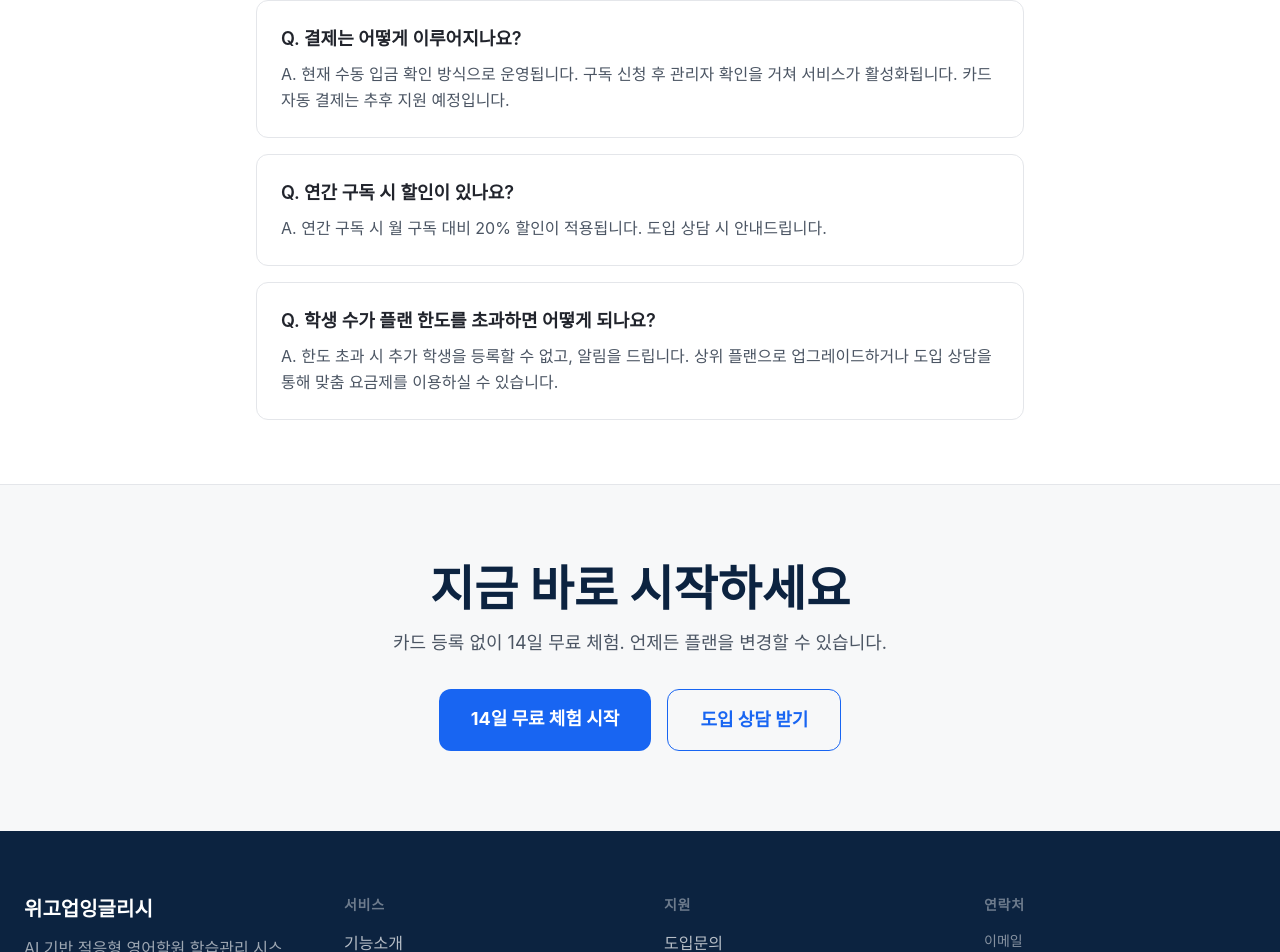
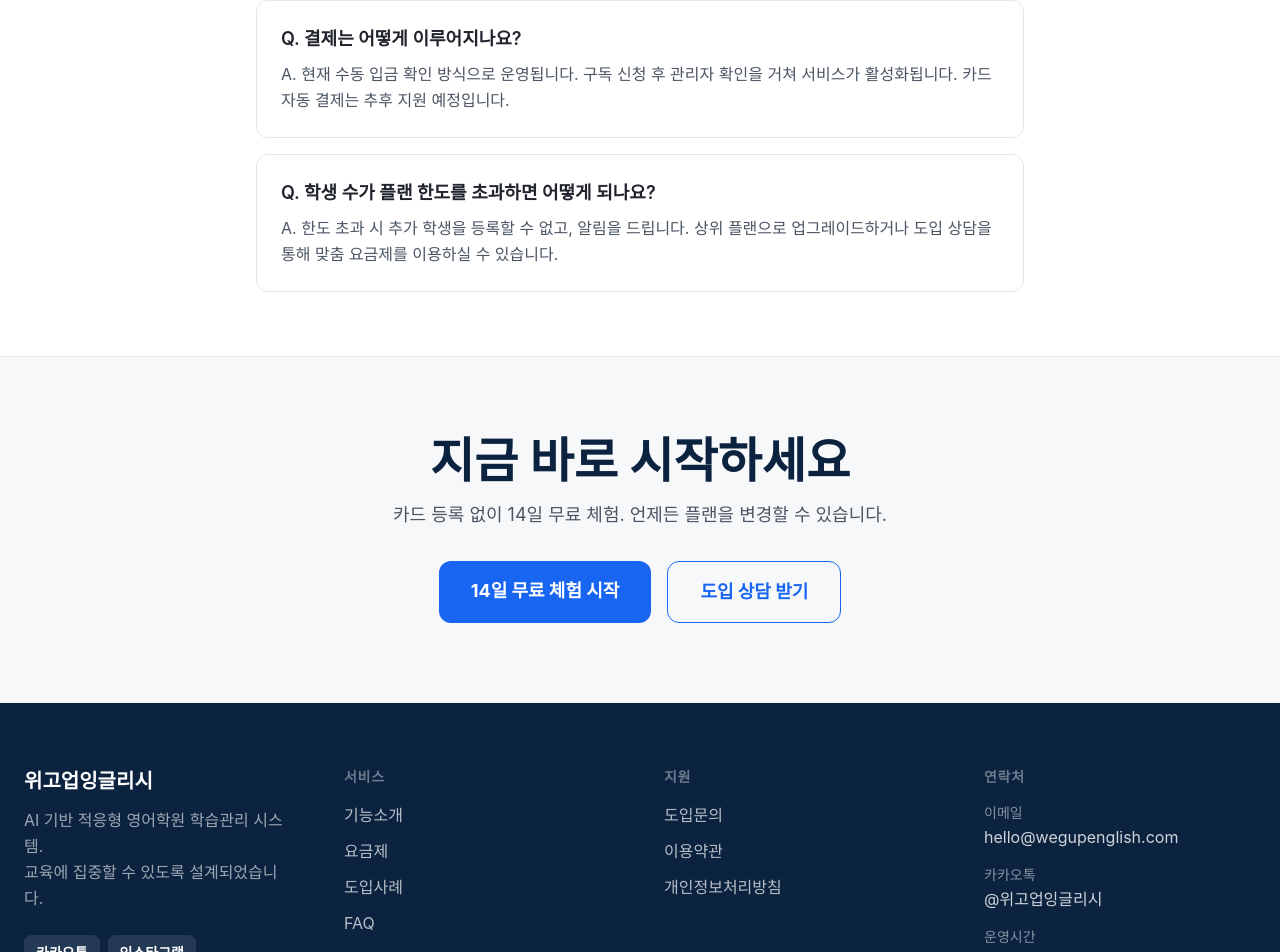
Before and after one commit to pmstevelee/wegoup_website, a Next.js app: page /pricing in a window 1280 px wide. Shown: the part 3116-4068 px from the top of the page. Built offline with nearby package versions, Linux system fonts and the light colour scheme.

Commit message:
fix(pricing): 연간 구독 할인 FAQ 항목 삭제
Co-Authored-By: Claude Sonnet 4.6 <noreply@anthropic.com>

```diff
--- a/app/pricing/page.tsx
+++ b/app/pricing/page.tsx
@@ -144,10 +144,6 @@ const FAQ_ITEMS = [
   {
     q: '결제는 어떻게 이루어지나요?',
     a: '현재 수동 입금 확인 방식으로 운영됩니다. 구독 신청 후 관리자 확인을 거쳐 서비스가 활성화됩니다. 카드 자동 결제는 추후 지원 예정입니다.',
-  },
-  {
-    q: '연간 구독 시 할인이 있나요?',
-    a: '연간 구독 시 월 구독 대비 20% 할인이 적용됩니다. 도입 상담 시 안내드립니다.',
   },
   {
     q: '학생 수가 플랜 한도를 초과하면 어떻게 되나요?',
```
